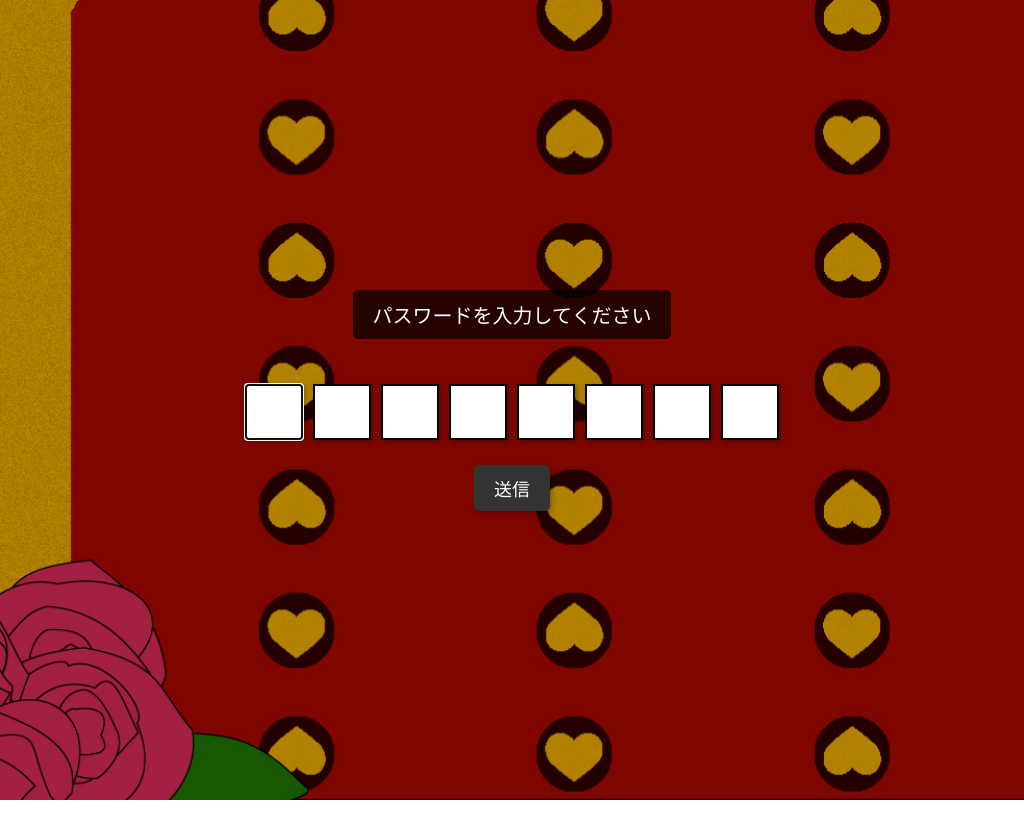
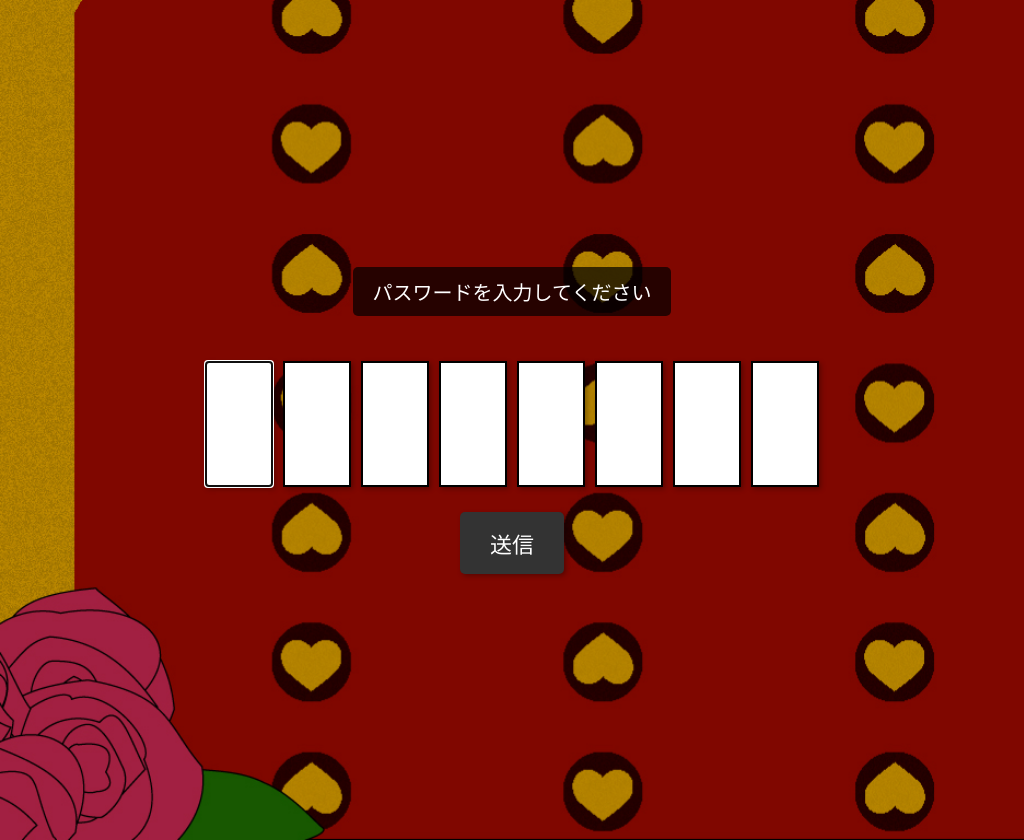
Before and after one commit to MIYA2021/test, a plain HTML site: page main/index.html in a window 1024 px wide. Before the commit the page ends 800 px from the top, so only its background shows below. Drawn offline with Linux system fonts and the light colour scheme.

Commit message:
Update styles.css

```diff
--- a/main/styles.css
+++ b/main/styles.css
@@ -17,15 +17,16 @@ body {
 }
 
 .password-box {
-    width: 50px;
-    height: 50px;
+    width: 50px;  /* 幅を狭く保つ */
+    height: 100px;  /* 高さを大きくして縦長にする */
     margin: 5px;
     text-align: center;
-    font-size: 24px;
+    font-size: 40px;
     border: 2px solid black;
     background-color: white;
     box-shadow: 2px 2px 5px rgba(0, 0, 0, 0.3);
     ime-mode: active; /* 日本語入力のサポート */
+    line-height: 100px; /* 縦中央揃え */
 }
 
 #passwordForm {
@@ -78,3 +79,27 @@ label {
     font-size: 16px;
     display: none;
 }
+
+/* iPadのランドスケープモードに対応 */
+@media only screen and (min-width: 810px) and (max-width: 1080px) {
+    body {
+        max-width: 810px; /* iPadのランドスケープモードに対応 */
+        margin: 0 auto;   /* 中央揃え */
+        padding: 20px;
+    }
+
+    .password-box {
+        width: 60px; /* ボックスのサイズを調整 */
+        height: 120px; /* 縦長に調整 */
+        font-size: 30px; /* フォントサイズも調整 */
+    }
+
+    #timer {
+        font-size: 80px; /* タイマーのフォントサイズをiPad向けに調整 */
+    }
+
+    #submitBtn {
+        font-size: 22px; /* ボタンのサイズも少し大きめに */
+        padding: 15px 30px;
+    }
+}
```
